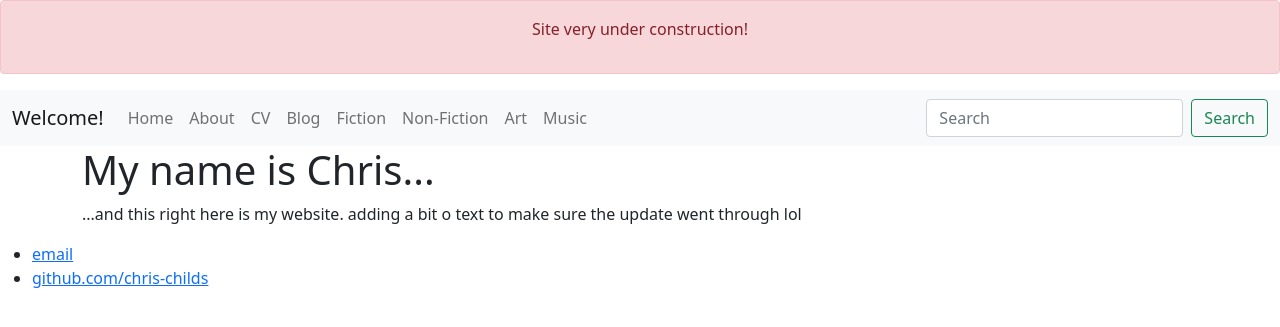
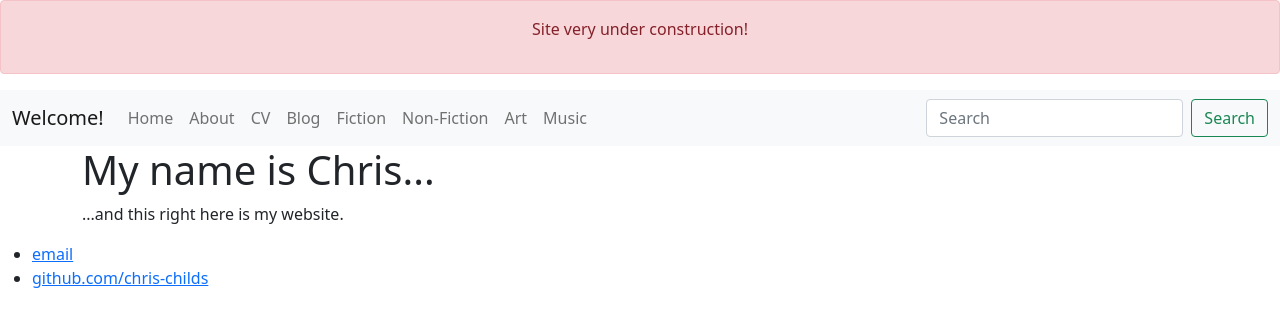
Before and after one commit to chris-childs/chris-childs.github.io, a Jekyll site: the page built from index.html, in a window 1280 px wide. Shown: the top 327 px of the page. Built offline with Jekyll 4.4.1, drawn with Linux system fonts in a browser that asks for light colours.

Commit message:
Update index.html

```diff
--- a/index.html
+++ b/index.html
@@ -2,12 +2,12 @@
 layout: default
 title: Chris Childs
 ---
-<link href="/css/bootstrap.css" rel="stylesheet" integrity="sha384-F3w7mX95PdgyTmZZMECAngseQB83DfGTowi0iMjiWaeVhAn4FJkqJByhZMI3AhiU" crossorigin="anonymous">
+<link href="/css/bootstrap.min.css" rel="stylesheet" integrity="sha384-F3w7mX95PdgyTmZZMECAngseQB83DfGTowi0iMjiWaeVhAn4FJkqJByhZMI3AhiU" crossorigin="anonymous">
 <body>
 <div class="blurb">
 	<h1>My name is Chris...</h1>
-	<p>...and this right here is my website. adding a bit o text to make sure the update went through lol</p>
+	<p>...and this right here is my website.</p>
 </div><!-- /.blurb -->
 
-<script src="/js/bootstrap.bundle.js" integrity="sha384-/bQdsTh/da6pkI1MST/rWKFNjaCP5gBSY4sEBT38Q/9RBh9AH40zEOg7Hlq2THRZ" crossorigin="anonymous"></script>
+<script src="/js/bootstrap.bundle.min.js" integrity="sha384-/bQdsTh/da6pkI1MST/rWKFNjaCP5gBSY4sEBT38Q/9RBh9AH40zEOg7Hlq2THRZ" crossorigin="anonymous"></script>
 </body>
```
